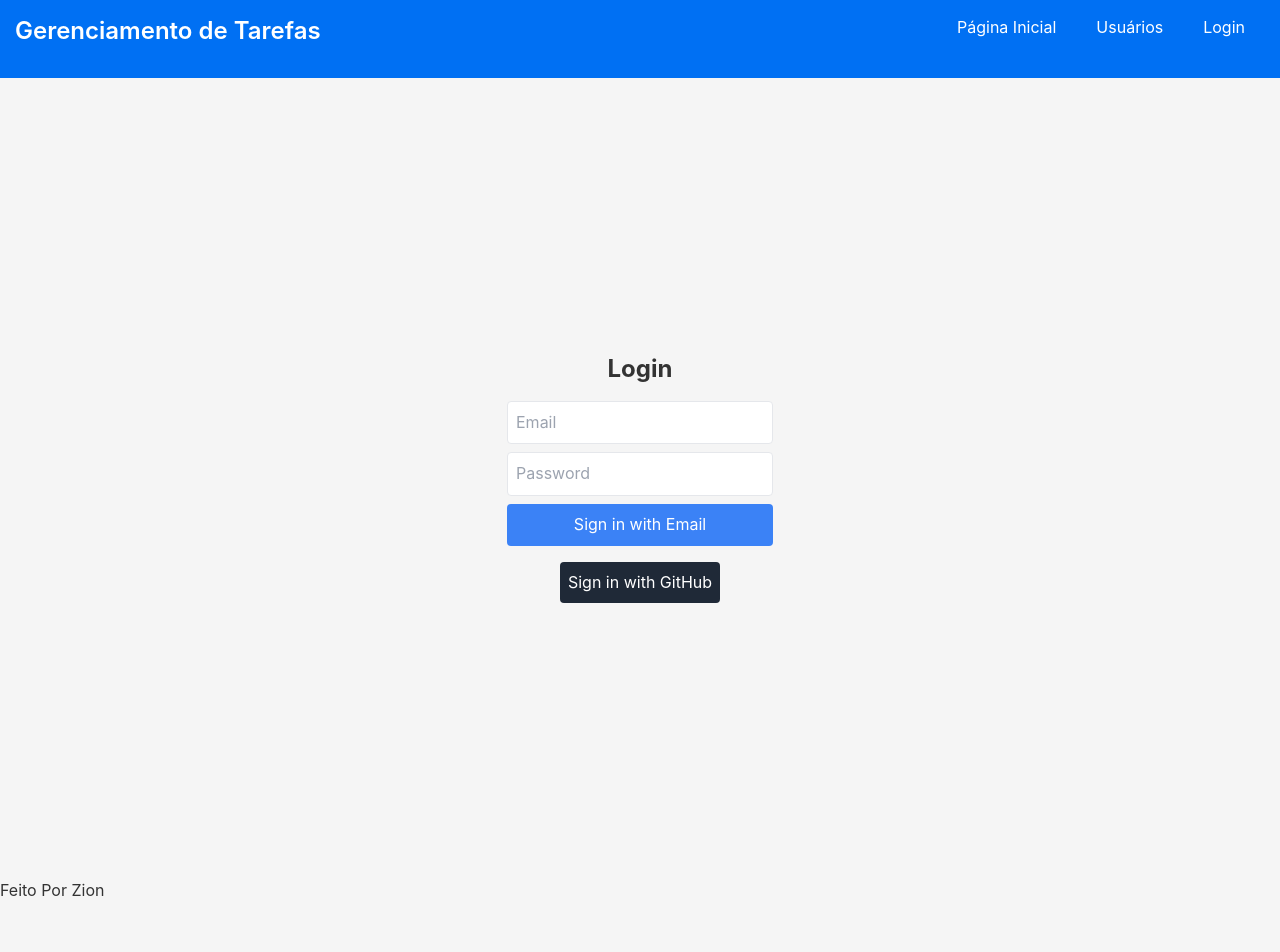
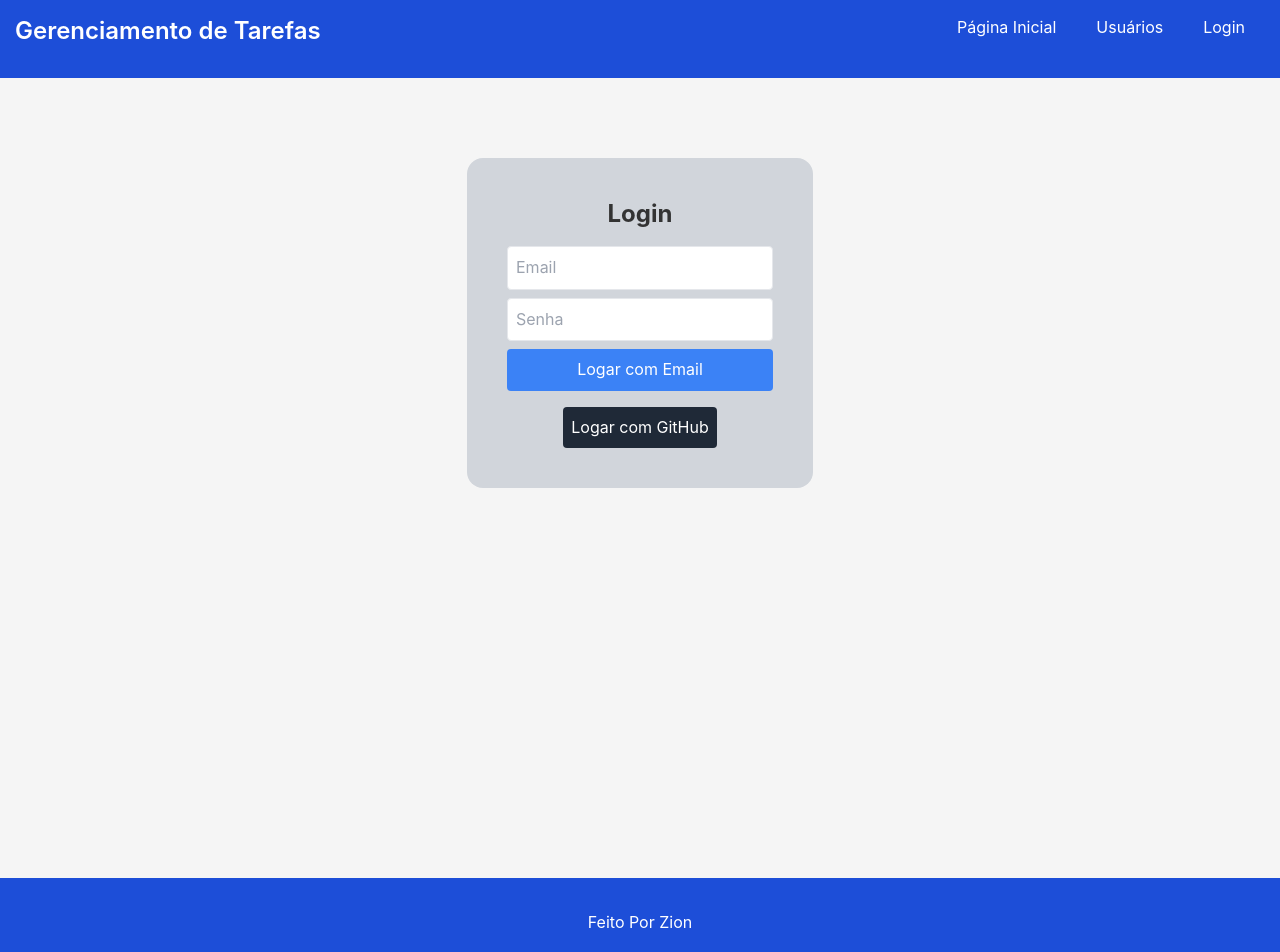
Before and after one commit to VictorZionFranca/TrabalhoSistemaWeb, a Next.js app in the folder my-app/: page /login in a window 1280 px wide. Shown: the top 952 px of the page. Before the commit the page ends 904 px from the top, so only its background shows below. Built offline with nearby package versions, Linux system fonts and the light colour scheme; no server answers.

Commit message:
Alterações

```diff
--- a/my-app/src/app/components/Footer.tsx
+++ b/my-app/src/app/components/Footer.tsx
@@ -4,8 +4,8 @@ import Link from 'next/link';
 const Footer: React.FC = () => {
   return (
     <footer>
-      <div>
-        <p>Feito Por Zion</p>
+      <div className='py-8 bg-blue-700 flex-1 justify-items-center'>
+        <p className='text-white'>Feito Por Zion</p>
       </div>
     </footer>
   );
--- a/my-app/src/app/components/Header.tsx
+++ b/my-app/src/app/components/Header.tsx
@@ -8,7 +8,7 @@ const Header: React.FC = () => {
   const { data: session } = useSession();
 
   return (
-    <header className='flex justify-between'>
+    <header className='flex justify-between bg-blue-700'>
       <h1 className='text-2xl'>Gerenciamento de Tarefas</h1>
       <nav className='flex px-5 gap-10'>
         <Link href="/">Página Inicial</Link>
@@ -16,7 +16,7 @@ const Header: React.FC = () => {
         {session ? (
           <>
             <span>Bem-vindo, {session.user.email}</span>
-            <button onClick={() => signOut()}>Logout</button>
+            <button onClick={() => signOut()} className='bg-red-500 hover:bg-red-400'>Logout</button>
           </>
         ) : (
           <Link href="/login">Login</Link>
--- a/my-app/src/app/login/page.tsx
+++ b/my-app/src/app/login/page.tsx
@@ -1,30 +1,35 @@
-'use client';
+"use client";
 
-import { useState } from 'react';
-import { signIn } from 'next-auth/react'; // Importe o signIn do next-auth
+import { useState } from "react";
+import { signIn } from "next-auth/react";
+import { useRouter } from "next/navigation"; // Importe o useRouter do Next.js
 
 export default function LoginPage() {
-  const [email, setEmail] = useState('');
-  const [password, setPassword] = useState('');
-  const [error, setError] = useState('');
+  const [email, setEmail] = useState("");
+  const [password, setPassword] = useState("");
+  const [error, setError] = useState("");
+  const router = useRouter(); // Crie uma instância do router
 
   const handleSubmit = async (event: React.FormEvent) => {
     event.preventDefault();
-    setError('');
+    setError("");
 
-    const result = await signIn('credentials', {
+    const result = await signIn("credentials", {
       email,
       password,
-      redirect: false,
+      redirect: false, // Impede o redirecionamento automático
     });
 
     if (result?.error) {
-      setError('Login failed. Please check your credentials.');
+      setError("Seu email ou sua senha estão errados!");
+    } else {
+      router.push("/"); // Redireciona para a página inicial em caso de sucesso
     }
   };
 
   return (
-    <div className="flex flex-col items-center justify-center min-h-screen">
+    <div className="flex justify-center items-center flex-wrap">
+      <div className="flex flex-col items-center justify-center p-10 mt-20 bg-gray-300 rounded-2xl">
         <h1 className="text-2xl font-bold mb-4">Login</h1>
         <form onSubmit={handleSubmit} className="flex flex-col gap-2">
           <input
@@ -38,22 +43,24 @@ export default function LoginPage() {
             type="password"
             value={password}
             onChange={(e) => setPassword(e.target.value)}
-          placeholder="Password"
+            placeholder="Senha"
             className="p-2 border rounded"
           />
+
+          {error && <p className="text-red-500 mt-2 text-xs">{error}</p>}
+
           <button type="submit" className="bg-blue-500 text-white p-2 rounded">
-          Sign in with Email
+            Logar com Email
           </button>
         </form>
 
-      {error && <p className="text-red-500 mt-2">{error}</p>}
-
         <button
-        onClick={() => signIn('github')}
+          onClick={() => signIn("github", { callbackUrl: "/" })} // Redireciona para a página inicial após login com GitHub
           className="bg-gray-800 text-white p-2 rounded mt-4"
         >
-        Sign in with GitHub
+          Logar com GitHub
         </button>
+      </div>
     </div>
   );
 }
```
Lines whose indentation alone changed are shown as unchanged.
